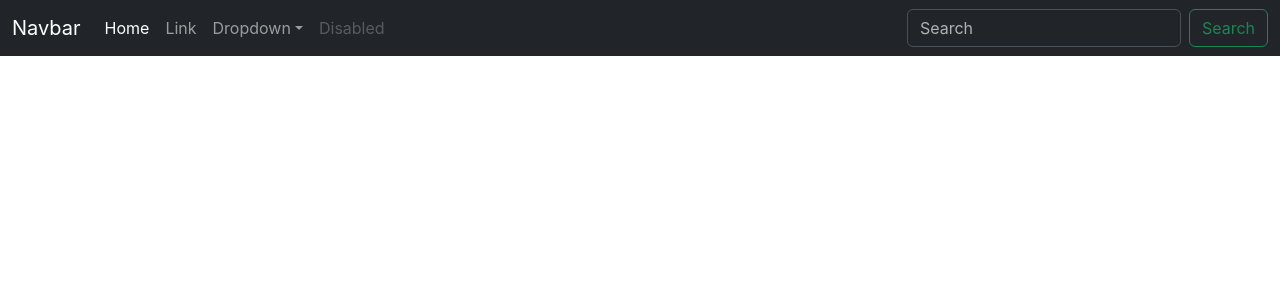
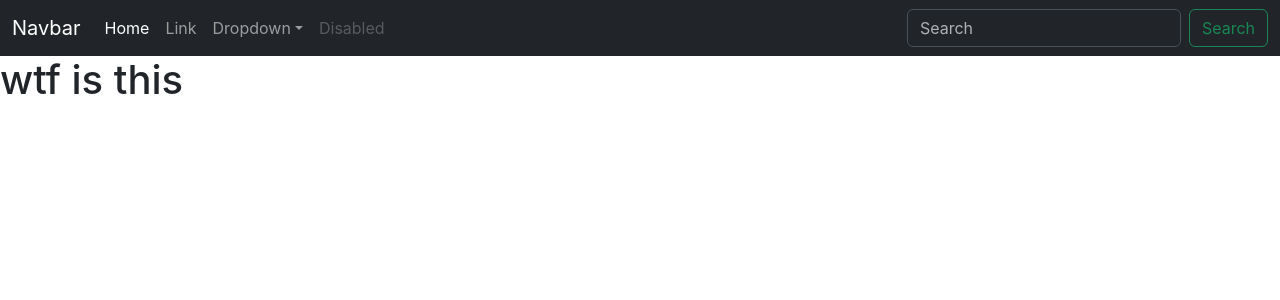
Before and after one commit to iamharshdabas/todo, a React (Create React App) app: page / in a window 1280 px wide. Shown: the top 300 px of the page. Built offline with nearby package versions, Linux system fonts and the light colour scheme.

Commit message:
ADD: core todo method

```diff
--- a/src/App.js
+++ b/src/App.js
@@ -1,10 +1,24 @@
 import './App.css';
 import Header from './comp/header'
+import Todo from './comp/todo'
+
+const todos = [
+  {
+    item: 'wtf is this'
+  },
+  {
+    item: 'idk'
+  },
+  {
+    item: 'atleast its working'
+  }
+]
 
 function App() {
   return (
     <>
       <Header />
+      <Todo todos={todos} />
     </>
   );
 }
--- /dev/null
+++ b/src/comp/todo.js
@@ -0,0 +1,8 @@
+export default function Header({ todos }) {
+  const currentTodo = todos[0]
+  return (
+    <>
+      <h1>{currentTodo.item}</h1>
+    </>
+  )
+}
```
